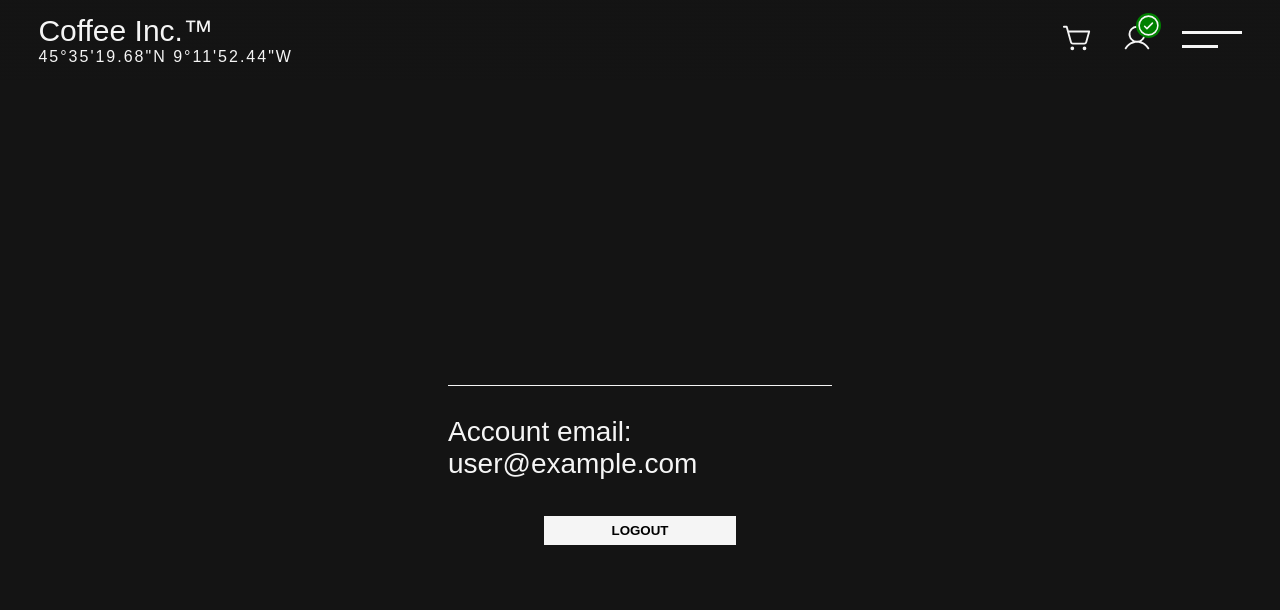
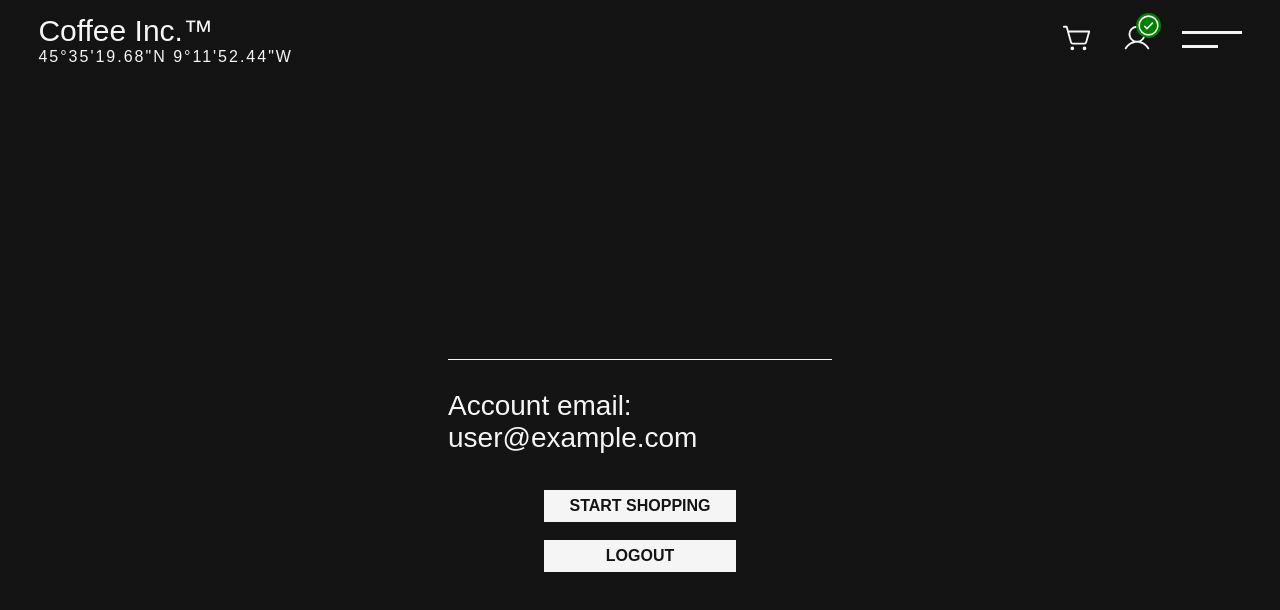
Before and after one commit to 5thAttemptCode/React_R3F_Firebase_Full-project_CoffeeInc, a React (Vite) app: page /account in a window 1280 px wide. Shown: the top 610 px of the page. Built offline with nearby package versions, Linux system fonts and the light colour scheme; no server answers; the database is empty; sample sign-in values are in the browser's storage; a web font is replaced by a local one.

Commit message:
Add files via upload

```diff
--- a/src/pages/account/Account.jsx
+++ b/src/pages/account/Account.jsx
@@ -1,7 +1,7 @@
 import React from 'react'
 import './account.css'
 
-import { useNavigate } from 'react-router-dom'
+import { Link, useNavigate } from 'react-router-dom'
 import { UserAuth } from '../../context/AuthContext'
 
 
@@ -25,6 +25,8 @@ export default function Account() {
         <p>Account email: {user && user.email}</p>
         <br />
         <br />
+        <Link to="/shop">START SHOPPING</Link>
+        <br />
         <button onClick={handleLogout}>LOGOUT</button>
       </div>
     </div>
--- a/src/pages/account/account.css
+++ b/src/pages/account/account.css
@@ -21,12 +21,18 @@
     font-size: clamp(1.125rem, 0.3438rem + 2.5vw, 1.75rem);
 }
 
-.account > .account-wrapper > button{
+.account > .account-wrapper > button,
+.account > .account-wrapper > a{
     padding: 7px 0;
     width: 50%;
     background: var(--white);
+    color: var(--black);
     border: none;
     outline: none;
     font-weight: 600;
     cursor: pointer;
+    display: flex;
+    justify-content: center;
+    align-items: center;
+    font-size: 1rem;
 }
```
